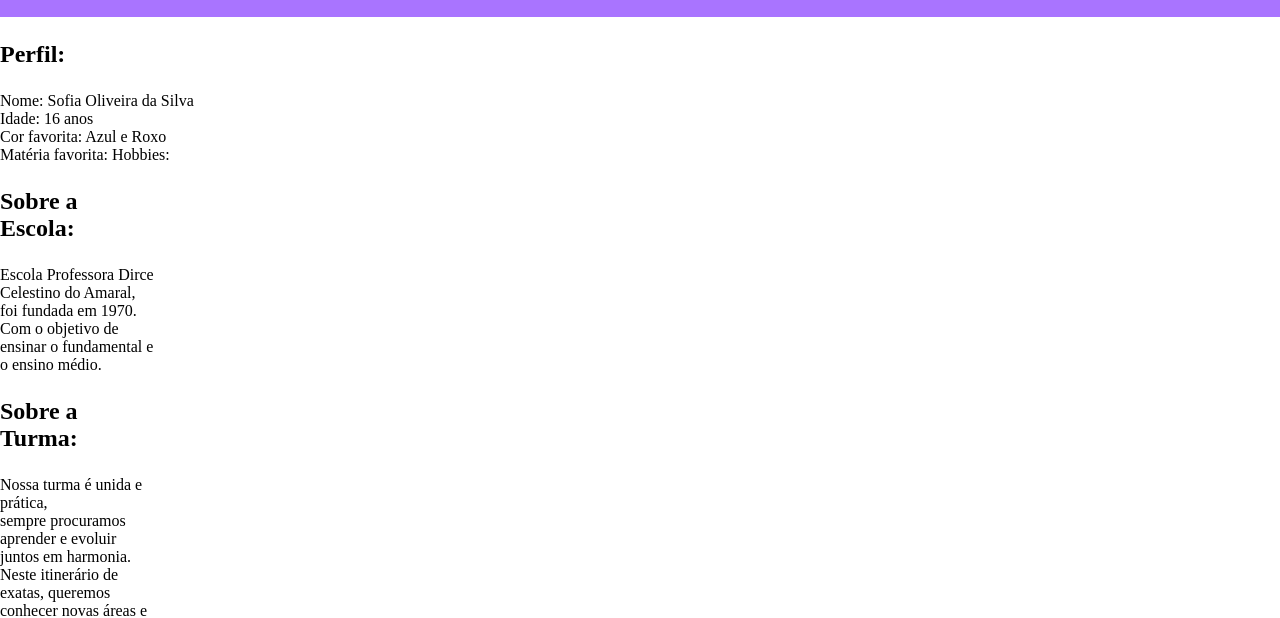
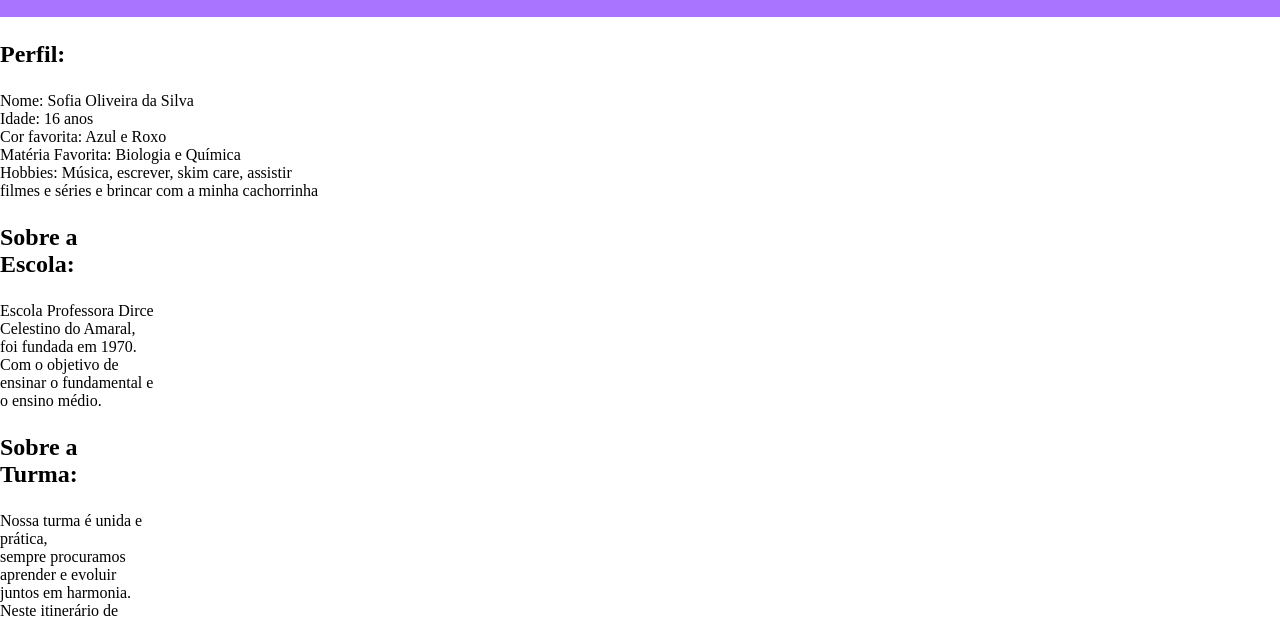
Before and after one commit to SofiJady/Site-salasolo, a plain HTML site: page index.html in a window 1280 px wide. Shown: the part 86-704 px from the top of the page. Drawn offline with Linux system fonts and the light colour scheme.

Commit message:
Update index.html

```diff
--- a/index.html
+++ b/index.html
@@ -24,8 +24,9 @@
     <div> Nome: Sofia Oliveira da Silva</div>
           <div>Idade: 16 anos</div>
           <div>Cor favorita: Azul e Roxo </div>
-          Matéria favorita:
-          Hobbies:</p>
+          <div>Matéria Favorita: Biologia e Química</div>
+          <div>Hobbies: Música, escrever, skim care, assistir</div>
+          <div>filmes e séries e brincar com a minha cachorrinha</div></p>
 </ul>
 </header>
     <section class="Escola">
```
